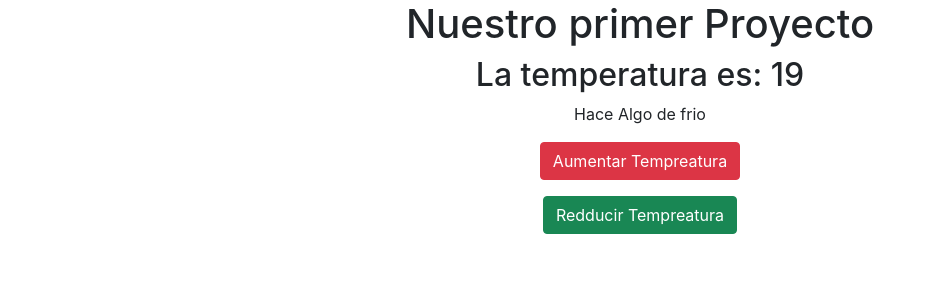
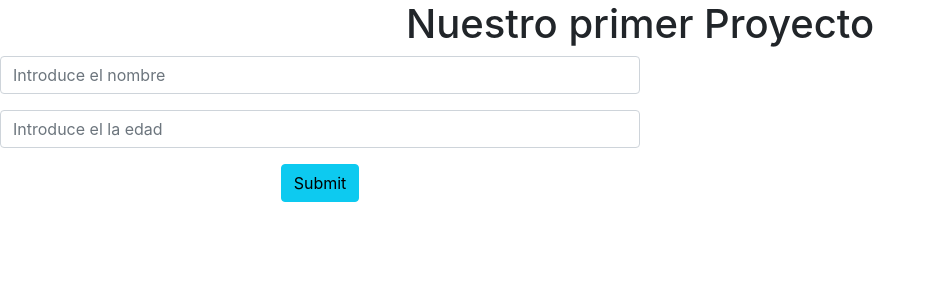
Before and after one commit to Diegolopez-Ing/React-Firebase, a React (Create React App) app in the folder primerproyecto/: page / in a window 1280 px wide. Shown: the top 300 px of the page, without its empty margins (0-936 px from the left). Built offline with nearby package versions, Linux system fonts and the light colour scheme.

Commit message:
Formulario parte 1

```diff
--- a/primerproyecto/src/App.jsx
+++ b/primerproyecto/src/App.jsx
@@ -2,6 +2,7 @@
 import './App.css';
 // import Hola from './components/Hola'
 import Contador from './components/contador'
+import Formulario from './components/Formulario';
 import Listado from './components/Listado'
 import Temperatura from './components/Temperatura'
 
@@ -14,7 +15,8 @@
       {/* <Hola></Hola> */}
       {/* <Contador></Contador> */}
        {/* <Listado></Listado> */}
-      <Temperatura></Temperatura>
+      {/* <Temperatura></Temperatura> */}
+      <Formulario></Formulario>
     </div>
   );
 }
--- /dev/null
+++ b/primerproyecto/src/components/Formulario.jsx
@@ -0,0 +1,15 @@
+import React,{} from 'react'
+
+const Formulario = () => {
+    return (
+
+        <div className='col-6'>
+            <form className='form-group'>
+                <input placeholder='Introduce el nombre' className='form-control mb-3' type="text"/>
+                <input placeholder='Introduce el la edad' className='form-control mb-3' type="number"/>
+                <input  className='btn btn-info btn-block mb-3' type="submit"/>
+            </form>
+        </div>
+    )
+}
+export default Formulario
```
